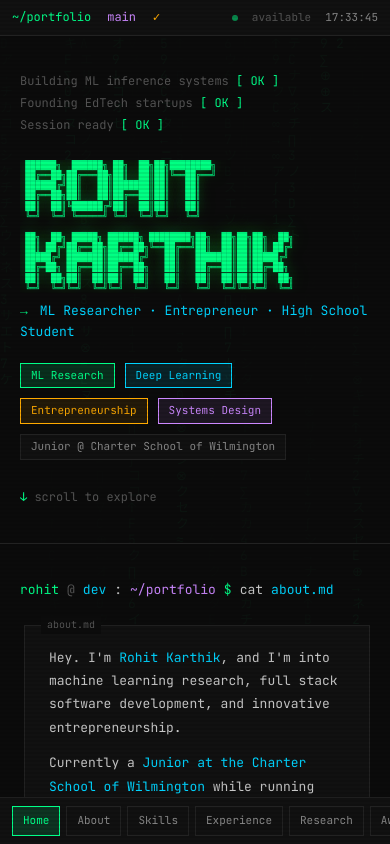
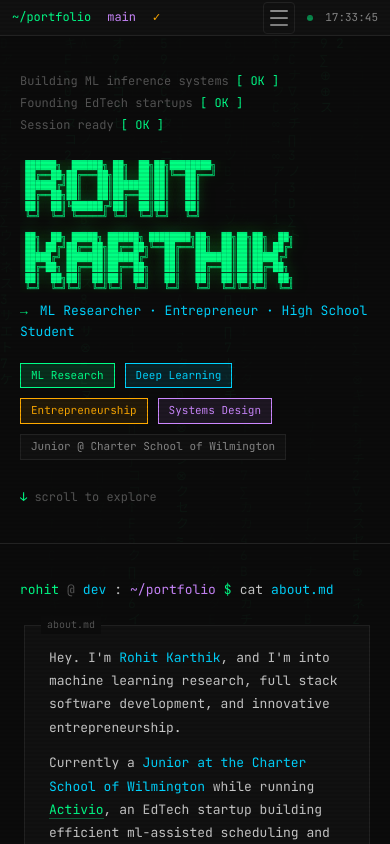
Before and after one commit to Ninjagor/portfolio, a Next.js app: page / in a window 390 px wide. Shown: the top 844 px of the page. Built offline with nearby package versions, Linux system fonts and the light colour scheme.

Commit message:
added mobile nav

```diff
--- a/app/globals.css
+++ b/app/globals.css
@@ -509,31 +509,131 @@ body::before {
   .awards-table th:nth-child(3),
   .awards-table td:nth-child(3) { display: none; }
   .tb-nav { display: none; }
-  #mobile-nav { display: flex !important; }
   #topbar { padding: 0 12px; }
+  .hamburger-btn { display: flex !important; }
+  .tb-right { gap: 12px; }
 }
 
-#mobile-nav {
+/* ── HAMBURGER BUTTON ── */
+.hamburger-btn {
   display: none;
+  flex-direction: column;
+  justify-content: center;
+  align-items: center;
+  width: 32px;
+  height: 32px;
+  background: transparent;
+  border: 1px solid var(--border);
+  border-radius: 4px;
+  cursor: pointer;
+  padding: 0;
+  gap: 5px;
+  transition: all 0.2s;
+}
+.hamburger-btn:hover {
+  border-color: var(--green);
+  background: var(--green-dim);
+}
+.hamburger-line {
+  width: 18px;
+  height: 2px;
+  background: var(--fg-mid);
+  transition: all 0.3s;
+  border-radius: 1px;
+}
+.hamburger-btn:hover .hamburger-line {
+  background: var(--green);
+}
+.hamburger-line.open:nth-child(1) {
+  transform: rotate(45deg) translate(5px, 5px);
+}
+.hamburger-line.open:nth-child(2) {
+  opacity: 0;
+}
+.hamburger-line.open:nth-child(3) {
+  transform: rotate(-45deg) translate(5px, -5px);
+}
+
+/* ── MOBILE MENU OVERLAY ── */
+.mobile-menu-overlay {
   position: fixed;
-  bottom: 0; left: 0; right: 0;
+  inset: 0;
+  background: rgba(0, 0, 0, 0.7);
+  z-index: 200;
+  opacity: 0;
+  visibility: hidden;
+  transition: opacity 0.3s, visibility 0.3s;
+}
+.mobile-menu-overlay.open {
+  opacity: 1;
+  visibility: visible;
+}
+.mobile-menu-content {
+  position: fixed;
+  top: 0;
+  right: 0;
+  bottom: 0;
+  width: 280px;
+  max-width: 80vw;
   background: var(--bg1);
-  border-top: 1px solid var(--border);
-  z-index: 100;
-  overflow-x: auto;
-  padding: 8px 12px;
-  gap: 6px;
+  border-left: 1px solid var(--border);
+  transform: translateX(100%);
+  transition: transform 0.3s ease;
+  display: flex;
+  flex-direction: column;
 }
-#mobile-nav a {
-  white-space: nowrap;
-  font-size: 11px;
-  padding: 5px 10px;
+.mobile-menu-overlay.open .mobile-menu-content {
+  transform: translateX(0);
+}
+.mobile-menu-header {
+  display: flex;
+  justify-content: space-between;
+  align-items: center;
+  padding: 12px 16px;
+  border-bottom: 1px solid var(--border);
+  background: var(--bg2);
+}
+.close-btn {
+  background: transparent;
+  border: 1px solid var(--border);
+  color: var(--fg-mid);
+  width: 28px;
+  height: 28px;
+  border-radius: 4px;
+  cursor: pointer;
+  font-size: 16px;
+  display: flex;
+  align-items: center;
+  justify-content: center;
+  transition: all 0.2s;
+}
+.close-btn:hover {
+  border-color: var(--red);
+  color: var(--red);
+  background: rgba(255, 68, 102, 0.1);
+}
+.mobile-nav-links {
+  display: flex;
+  flex-direction: column;
+  padding: 16px;
+  gap: 4px;
+  overflow-y: auto;
+}
+.mobile-nav-links a {
   color: var(--fg-mid);
   text-decoration: none;
-  border: 1px solid var(--border);
-  flex-shrink: 0;
+  padding: 12px 16px;
+  border-radius: 4px;
+  transition: all 0.2s;
+  font-size: 13px;
+  border: 1px solid transparent;
 }
-#mobile-nav a.active {
+.mobile-nav-links a:hover {
+  color: var(--fg);
+  background: rgba(255, 255, 255, 0.04);
+  border-color: var(--border);
+}
+.mobile-nav-links a.active {
   color: var(--green);
   border-color: var(--green);
   background: var(--green-dim);
--- a/components/TopBar.tsx
+++ b/components/TopBar.tsx
@@ -10,6 +10,7 @@ interface TopBarProps {
 
 export default function TopBar({ activeSection, onSectionChange }: TopBarProps) {
   const [time, setTime] = useState('');
+  const [mobileMenuOpen, setMobileMenuOpen] = useState(false);
 
   useEffect(() => {
     const updateTime = () => {
@@ -26,6 +27,12 @@ export default function TopBar({ activeSection, onSectionChange }: TopBarProps)
     const interval = setInterval(updateTime, 1000);
     return () => clearInterval(interval);
   }, []);
+
+  const handleNavClick = (navId: string) => {
+    onSectionChange(navId);
+    document.getElementById(navId)?.scrollIntoView({ behavior: 'smooth' });
+    setMobileMenuOpen(false);
+  };
 
   return (
     <>
@@ -44,8 +51,7 @@ export default function TopBar({ activeSection, onSectionChange }: TopBarProps)
                 className={activeSection === nav.id ? 'active' : ''}
                 onClick={(e) => {
                   e.preventDefault();
-                  onSectionChange(nav.id);
-                  document.getElementById(nav.id)?.scrollIntoView({ behavior: 'smooth' });
+                  handleNavClick(nav.id);
                 }}
               >
                 {nav.label}
@@ -54,13 +60,33 @@ export default function TopBar({ activeSection, onSectionChange }: TopBarProps)
           ))}
         </nav>
         <div className="tb-right">
+          <button
+            className="hamburger-btn"
+            onClick={() => setMobileMenuOpen(!mobileMenuOpen)}
+            aria-label="Toggle menu"
+          >
+            <span className={`hamburger-line ${mobileMenuOpen ? 'open' : ''}`}></span>
+            <span className={`hamburger-line ${mobileMenuOpen ? 'open' : ''}`}></span>
+            <span className={`hamburger-line ${mobileMenuOpen ? 'open' : ''}`}></span>
+          </button>
           <span className="online-dot"></span>
-          <span style={{ color: 'var(--fg-dim)' }}>available</span>
           <span className="tb-time">{time}</span>
         </div>
       </div>
 
-      <div id="mobile-nav">
+      <div className={`mobile-menu-overlay ${mobileMenuOpen ? 'open' : ''}`} onClick={() => setMobileMenuOpen(false)}>
+        <div className="mobile-menu-content" onClick={(e) => e.stopPropagation()}>
+          <div className="mobile-menu-header">
+            <span className="tb-path">{portfolioData.meta.path}</span>
+            <button
+              className="close-btn"
+              onClick={() => setMobileMenuOpen(false)}
+              aria-label="Close menu"
+            >
+              ✕
+            </button>
+          </div>
+          <nav className="mobile-nav-links">
             {portfolioData.navigation.map((nav) => (
               <a
                 key={nav.id}
@@ -68,13 +94,14 @@ export default function TopBar({ activeSection, onSectionChange }: TopBarProps)
                 className={activeSection === nav.id ? 'active' : ''}
                 onClick={(e) => {
                   e.preventDefault();
-              onSectionChange(nav.id);
-              document.getElementById(nav.id)?.scrollIntoView({ behavior: 'smooth' });
+                  handleNavClick(nav.id);
                 }}
               >
                 {nav.label}
               </a>
             ))}
+          </nav>
+        </div>
       </div>
     </>
   );
```
Lines whose indentation alone changed are shown as unchanged.
